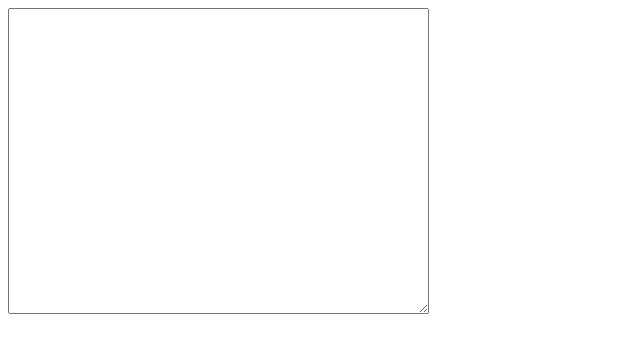
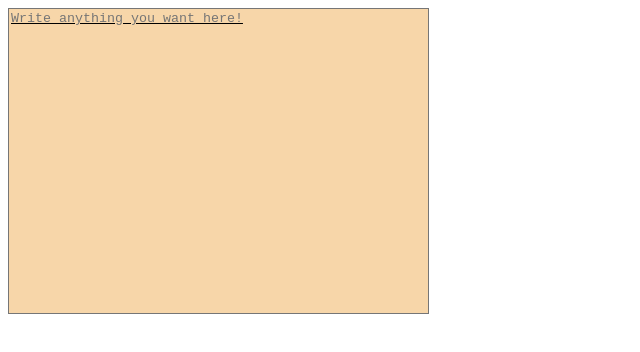
Before and after one commit to 347Online/Bulldozer, a browser extension: page index.html in a window 1280 px wide. Shown: the whole page, without its empty margins (0-640 px from the left). Drawn offline with Linux system fonts and the light colour scheme.

Commit message:
Automated Commit

```diff
--- a/index.html
+++ b/index.html
@@ -1,7 +1,12 @@
 <!DOCTYPE HTML>
 
 <html>
+<head>
+<link rel="stylesheet" href="style.css">
+<script src="index.js"></script>
+</head>
 
-<textarea id="notepad" rows="20" cols="50"></textarea>
+<textarea style="resize: none;" class="notepad" id="notepad" rows="20" cols="50" placeholder="Write anything you want here!">
+</textarea>
 
 </html>
--- /dev/null
+++ b/index.js
@@ -0,0 +1 @@
+console.log("Hello World");
--- /dev/null
+++ b/style.css
@@ -0,0 +1,4 @@
+.notepad {
+  background-color: rgb(247, 214, 169);
+  text-decoration: underline;
+}
```
Also changed, not shown: main.js (+41 -0 lines), manifest.json, 2 other files.
